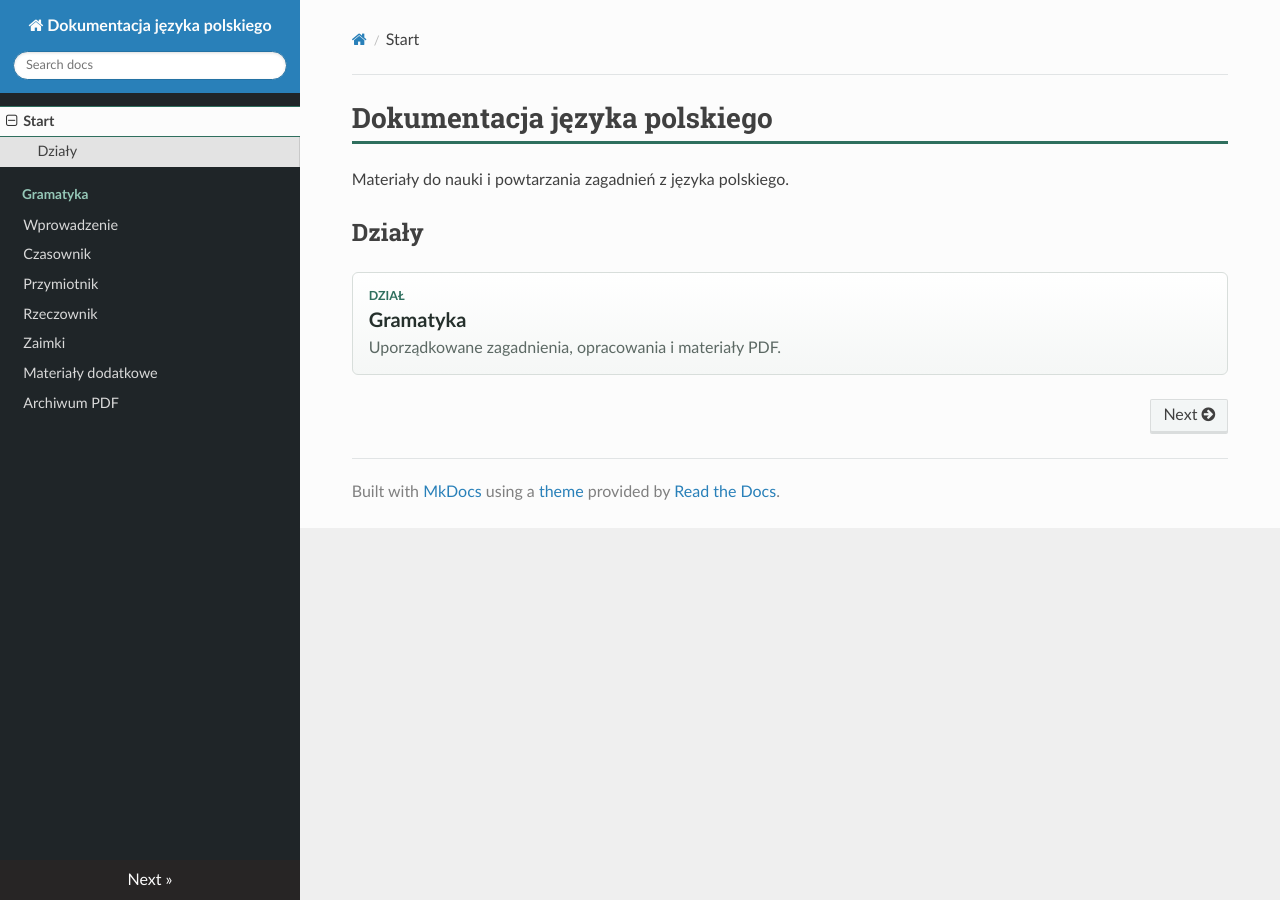
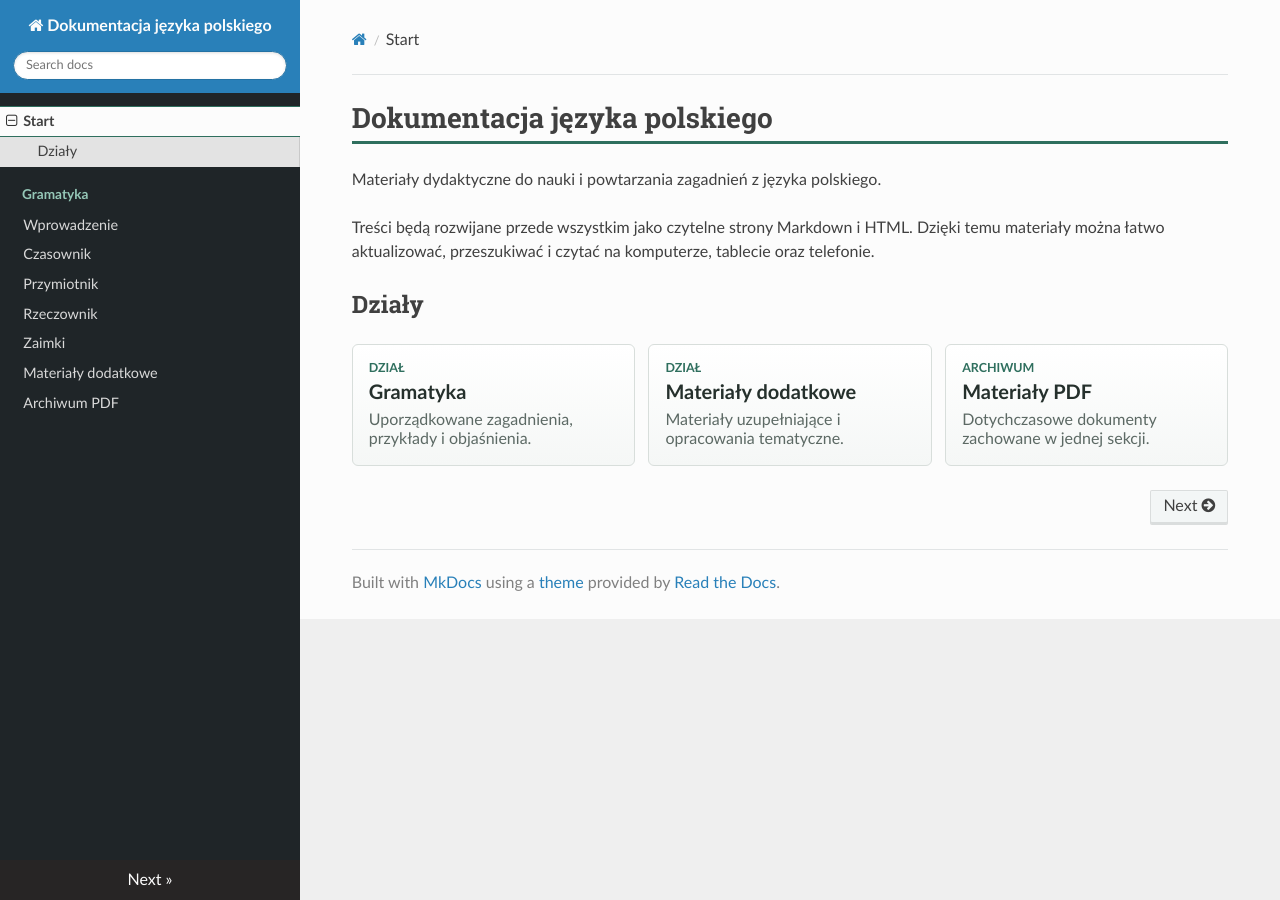
Before and after one commit to dchorazkiewicz/SP_JP, an MkDocs documentation site: the page built from docs/index.md, in a window 1280 px wide. Built offline with MkDocs 1.6.1, drawn with Linux system fonts in a browser that asks for light colours; nearby versions of some CDN libraries.

Commit message:
Refocus homepage on web-based learning materials

```diff
--- a/docs/index.md
+++ b/docs/index.md
@@ -1,6 +1,8 @@
 # Dokumentacja języka polskiego
 
-Materiały do nauki i powtarzania zagadnień z języka polskiego.
+Materiały dydaktyczne do nauki i powtarzania zagadnień z języka polskiego.
+
+Treści będą rozwijane przede wszystkim jako czytelne strony Markdown i HTML. Dzięki temu materiały można łatwo aktualizować, przeszukiwać i czytać na komputerze, tablecie oraz telefonie.
 
 ## Działy
 
@@ -8,6 +10,16 @@ Materiały do nauki i powtarzania zagadnień z języka polskiego.
   <a class="section-card" href="gramatyka/">
     <span class="section-kicker">Dział</span>
     <strong>Gramatyka</strong>
-    <span>Uporządkowane zagadnienia, opracowania i materiały PDF.</span>
+    <span>Uporządkowane zagadnienia, przykłady i objaśnienia.</span>
+  </a>
+  <a class="section-card" href="materialy-dodatkowe/">
+    <span class="section-kicker">Dział</span>
+    <strong>Materiały dodatkowe</strong>
+    <span>Materiały uzupełniające i opracowania tematyczne.</span>
+  </a>
+  <a class="section-card" href="pdf/">
+    <span class="section-kicker">Archiwum</span>
+    <strong>Materiały PDF</strong>
+    <span>Dotychczasowe dokumenty zachowane w jednej sekcji.</span>
   </a>
 </div>
```
